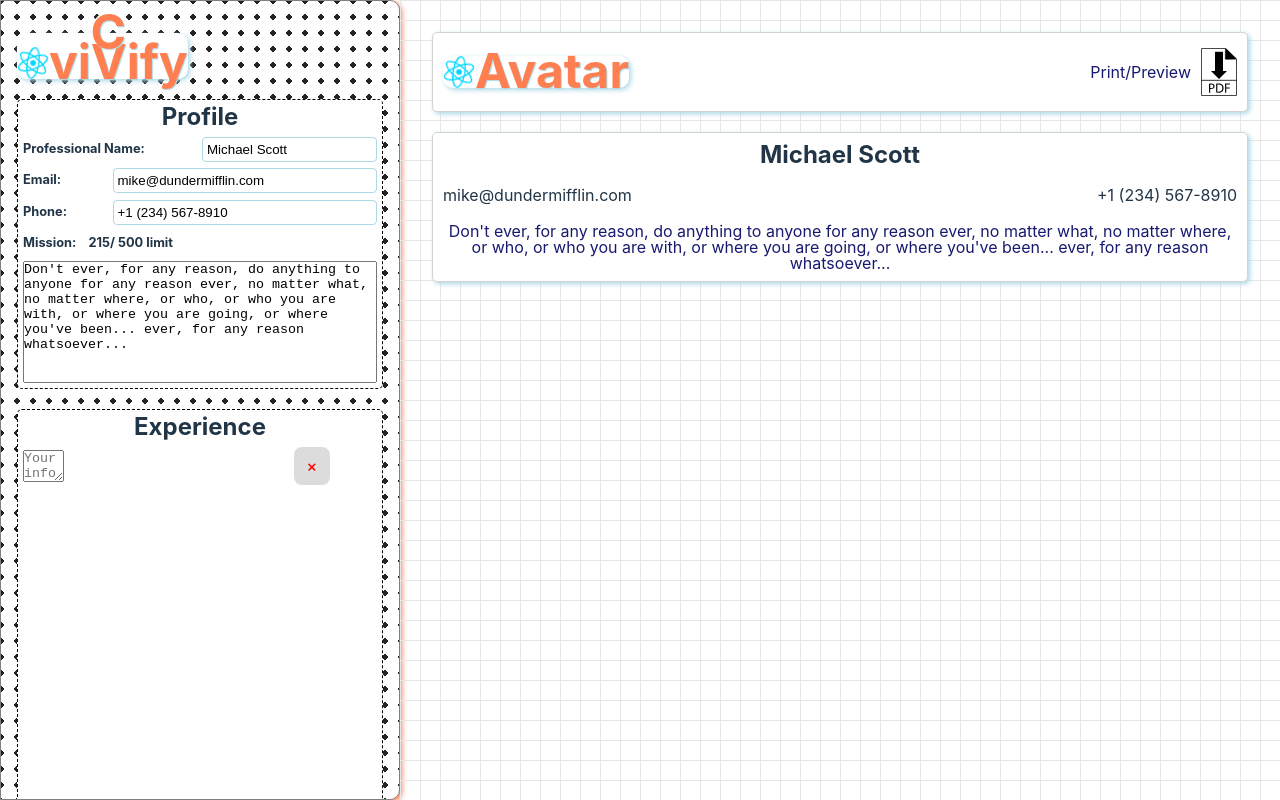
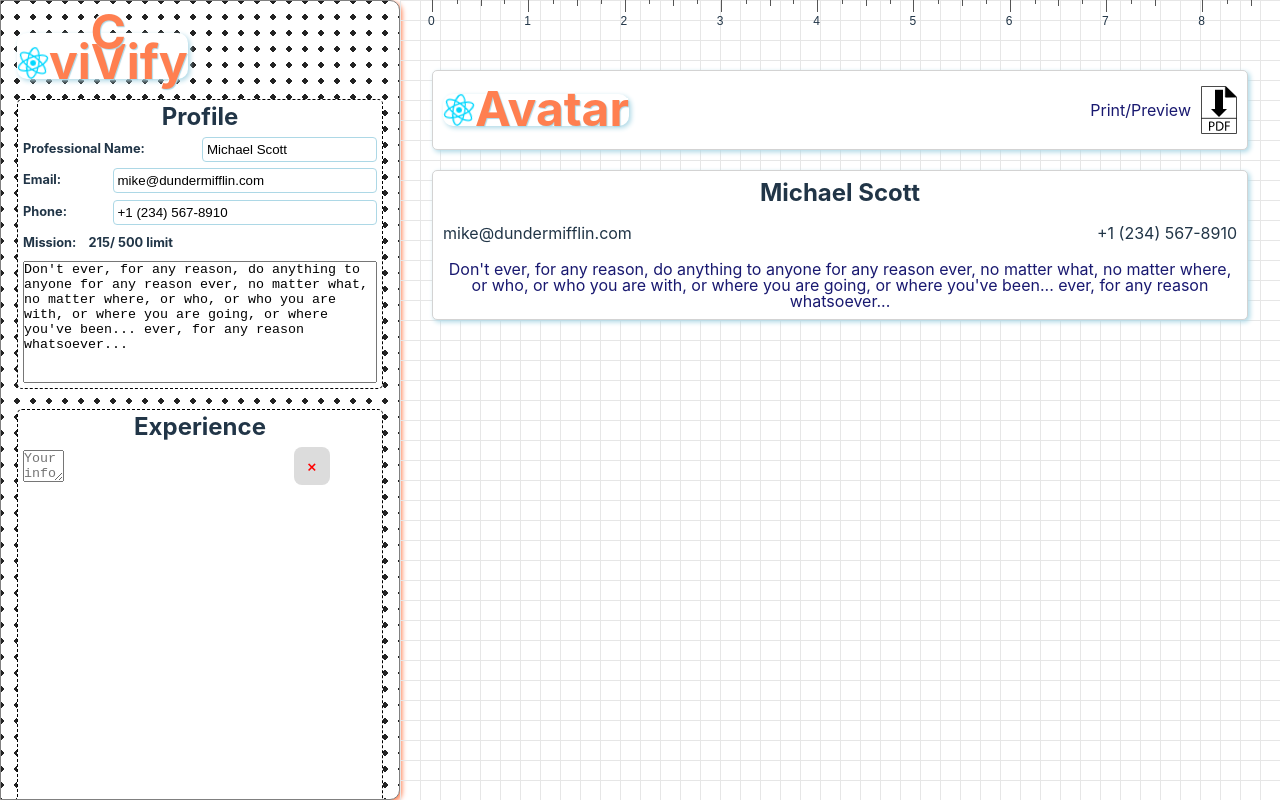
Before and after one commit to dtKinger/cvivify-react, a React (Vite) app: page / in a window 1280 px wide. Built offline with nearby package versions, Linux system fonts and the light colour scheme.

Commit message:
Create a CSS ruler up to 8.5 inches

```diff
--- a/src/components/OutputArea.jsx
+++ b/src/components/OutputArea.jsx
@@ -2,9 +2,60 @@ import '../styles/OutputArea.css'
 
 function OutputArea ({children}) {
   return (
+    <>
     <div className="output-container">
+    <div className="scale-image">
+        <div class='ruler'>
+          <div class='in'>
+            <div class='qi'></div>
+            <div class='hi'></div>
+            <div class='tqi'></div>
+          </div>
+          <div class='in'>
+            <div class='qi'></div>
+            <div class='hi'></div>
+            <div class='tqi'></div>
+          </div>
+          <div class='in'>
+            <div class='qi'></div>
+            <div class='hi'></div>
+            <div class='tqi'></div>
+          </div>
+          <div class='in'>
+            <div class='qi'></div>
+            <div class='hi'></div>
+            <div class='tqi'></div>
+          </div>
+          <div class='in'>
+            <div class='qi'></div>
+            <div class='hi'></div>
+            <div class='tqi'></div>
+          </div>
+          <div class='in'>
+            <div class='qi'></div>
+            <div class='hi'></div>
+            <div class='tqi'></div>
+          </div>
+          <div class='in'>
+            <div class='qi'></div>
+            <div class='hi'></div>
+            <div class='tqi'></div>
+          </div>
+          <div class='in'>
+            <div class='qi'></div>
+            <div class='hi'></div>
+            <div class='qi'></div>
+          </div>
+          <div class='in'>
+            <div class='qi'></div>
+            <div class='hi'></div>
+          </div>
+        </div>
+      </div>
       {children}
     </div>
+
+    </>
   )
 }
 
--- a/src/styles/OutputArea.css
+++ b/src/styles/OutputArea.css
@@ -1,6 +1,6 @@
 .output-container{
   width: 100%;
-  padding: 32px;
+  padding: 0 32px 32px 32px;
   min-width: 520px;
   display: flex;
   flex-direction: column;
@@ -37,3 +37,128 @@
   justify-content: space-between;
   align-items: center;
 }
+
+.scale-image{
+  position: sticky;
+  /* margin-top: auto; */
+  width: 100%;
+  height: 50px;
+  border-radius: 5px 5px 0 0;
+}
+
+.scale-image > img {
+  object-fit: cover;
+}
+
+.ruler {
+  position: relative;
+  width: 100%;
+  /* margin: 20px auto; */
+  height: 14px;
+ }
+
+ .ruler .in,
+ .ruler .hi,
+ .ruler .qi,
+ .ruler .tqi {
+  position: absolute;
+  border-left: 1px solid #555;
+ }
+.ruler .in{
+  width: 11.8%;
+}
+
+ .ruler .in:after {
+  position: absolute;
+  bottom: -15px;
+  left: -5px;
+  font: 12px/1 sans-serif;
+ }
+
+ .ruler .qi,
+ .ruler .tqi{
+  height: 4px;
+ }
+ .ruler .hi{
+   height: 6px;
+ }
+ .ruler .in{
+  height: 12px;
+ }
+ .ruler .in:nth-of-type(1) {
+  left: 0%;
+ }
+ .ruler .in:nth-of-type(1):after {
+  content: "0";
+ }
+ .ruler .in:nth-of-type(2) {
+  left: 11.8%;
+ }
+ .ruler .in:nth-of-type(2):after {
+  content: "1";
+ }
+ .ruler .in:nth-of-type(3) {
+  left: 23.6%;
+ }
+ .ruler .in:nth-of-type(3):after {
+  content: "2";
+ }
+ .ruler .in:nth-of-type(4) {
+  left: 35.4%;
+ }
+ .ruler .in:nth-of-type(4):after {
+  content: "3";
+ }
+ .ruler .in:nth-of-type(5) {
+  left: 47.2%;
+ }
+ .ruler .in:nth-of-type(5):after {
+  content: "4";
+ }
+ .ruler .in:nth-of-type(6) {
+  left: 59%;
+ }
+ .ruler .in:nth-of-type(6):after {
+  content: "5";
+ }
+ .ruler .in:nth-of-type(7) {
+  left: 70.8%;
+ }
+ .ruler .in:nth-of-type(7):after {
+  content: "6";
+ }
+ .ruler .in:nth-of-type(8) {
+  left: 82.6%;
+ }
+ .ruler .in:nth-of-type(8):after {
+  content: "7";
+ }
+ .ruler .in:nth-of-type(9) {
+  left: 94.4%;
+ }
+ .ruler .in:nth-of-type(9):after {
+  content: "8";
+ }
+ .ruler .in:nth-of-type(10) {
+  left: 100.3%;
+ }
+ .ruler .hi:nth-of-type(8):after {
+  content: "8.5";
+ }
+
+ .ruler .qi {
+  left: 25%;
+ }
+ .ruler .tqi {
+  left: 75%;
+ }
+ .ruler .hi {
+  left: 50%;
+ }
+
+
+@media print {
+  .scale-image{
+    display: none;
+  }
+}
```
